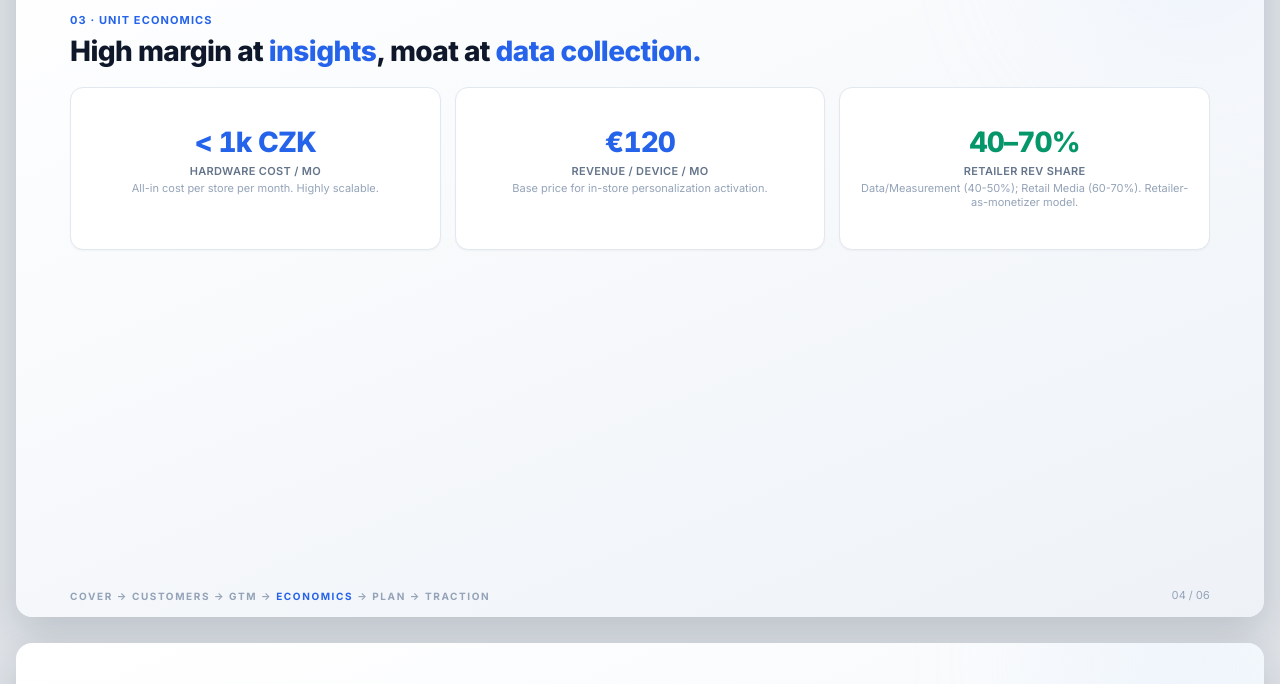
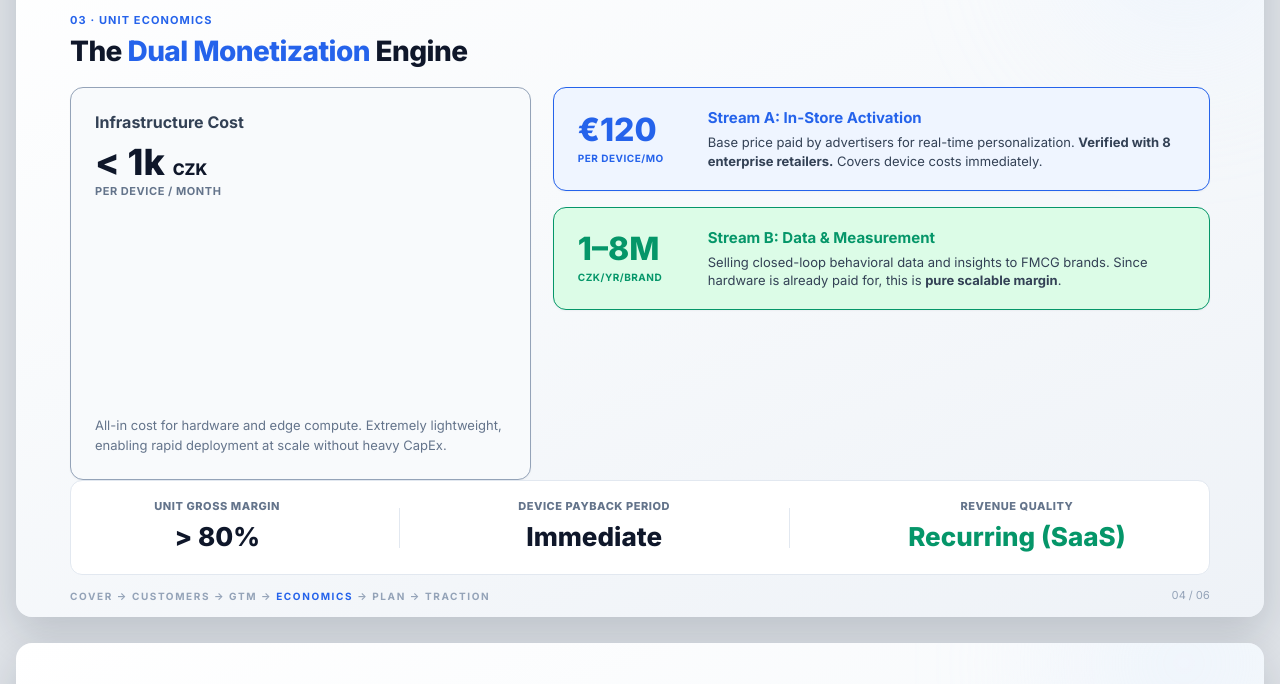
Before and after one commit to Minds-Models/mm-business, a plain HTML site: page decks/marek-sacha-intro-deck-ondra-part.html in a window 1280 px wide. Shown: the part 2303-2987 px from the top of the page. Drawn offline with Linux system fonts and the light colour scheme.

Commit message:
Redesign Unit Economics slide with Dual Monetization Engine

```diff
--- a/decks/marek-sacha-intro-deck-ondra-part.html
+++ b/decks/marek-sacha-intro-deck-ondra-part.html
@@ -201,23 +201,61 @@ svg.i{width:16px; height:16px; flex:none; stroke:currentColor; fill:none; stroke
 <section class="slide">
   <div class="top"><span class="brand"><img src="../brand/logo/logo_mindsmodels-normal-black.png" alt="Minds&Models"></span><span class="meta">Unit Economics</span></div>
   <p class="label">03 · Unit Economics</p>
-  <h2>High margin at <span class="accent">insights</span>, moat at <span class="accent">data collection.</span></h2>
+  <h2>The <span class="accent">Dual Monetization</span> Engine</h2>
 
-  <div class="grid3 mt18" style="align-items: stretch;">
-    <div class="card tile" style="text-align: center; padding: 40px 20px;">
-      <div class="v b">&lt; 1k CZK</div>
-      <div class="k">Hardware Cost / Mo</div>
-      <div class="s">All-in cost per store per month. Highly scalable.</div>
+  <div class="two mt18" style="--l:1; --r:1.6; align-items: stretch;">
+
+    <!-- Cost Column -->
+    <div class="card" style="display:flex; flex-direction:column; padding: 24px; border-color:var(--slate); background:#f8fafc;">
+      <h3 class="big" style="color:var(--ink-2); font-size:16px; margin-bottom:12px;">Infrastructure Cost</h3>
+      <div style="font-size: 36px; font-weight: 800; color: var(--ink); margin-bottom: 4px; line-height:1;">&lt; 1k <span style="font-size:16px;">CZK</span></div>
+      <div style="font-size: 11px; font-weight: 700; text-transform: uppercase; color: var(--muted); letter-spacing: 0.05em; margin-bottom:16px;">per device / month</div>
+      <p style="font-size:13px; color:var(--muted); line-height: 1.5; margin-top:auto;">
+        All-in cost for hardware and edge compute. Extremely lightweight, enabling rapid deployment at scale without heavy CapEx.
+      </p>
     </div>
-    <div class="card tile" style="text-align: center; padding: 40px 20px;">
-      <div class="v c">€120</div>
-      <div class="k">Revenue / Device / Mo</div>
-      <div class="s">Base price for in-store personalization activation.</div>
+
+    <!-- Revenue Columns -->
+    <div style="display:flex; flex-direction:column; gap:16px;">
+
+      <!-- Stream A -->
+      <div class="card" style="display:flex; padding: 20px 24px; gap:20px; align-items:center; border-color:var(--blue); background:var(--blue-soft);">
+        <div style="flex:none; width:110px;">
+          <div style="font-size: 32px; font-weight: 800; color: var(--blue); line-height:1;">€120</div>
+          <div style="font-size: 10px; font-weight: 700; text-transform: uppercase; color: var(--blue); letter-spacing: 0.05em; margin-top:6px;">per device/mo</div>
+        </div>
+        <div style="flex:1;">
+          <h3 class="big" style="color:var(--blue); font-size:15px; margin-bottom:6px;">Stream A: In-Store Activation</h3>
+          <p style="font-size:13px; color:var(--ink-2); line-height: 1.4;">
+            Base price paid by advertisers for real-time personalization. <b>Verified with 8 enterprise retailers.</b> Covers device costs immediately.
+          </p>
+        </div>
+      </div>
+
+      <!-- Stream B -->
+      <div class="card" style="display:flex; padding: 20px 24px; gap:20px; align-items:center; border-color:var(--pos); background:#dcfce7;">
+        <div style="flex:none; width:110px;">
+          <div style="font-size: 32px; font-weight: 800; color: var(--pos); line-height:1;">1–8M</div>
+          <div style="font-size: 10px; font-weight: 700; text-transform: uppercase; color: var(--pos); letter-spacing: 0.05em; margin-top:6px;">CZK/yr/brand</div>
+        </div>
+        <div style="flex:1;">
+          <h3 class="big" style="color:var(--pos); font-size:15px; margin-bottom:6px;">Stream B: Data & Measurement</h3>
+          <p style="font-size:13px; color:var(--ink-2); line-height: 1.4;">
+            Selling closed-loop behavioral data and insights to FMCG brands. Since hardware is already paid for, this is <b>pure scalable margin</b>.
+          </p>
+        </div>
+      </div>
+
     </div>
-    <div class="card tile" style="text-align: center; padding: 40px 20px;">
-      <div class="v g">40–70%</div>
-      <div class="k">Retailer Rev Share</div>
-      <div class="s">Data/Measurement (40-50%); Retail Media (60-70%). Retailer-as-monetizer model.</div>
+  </div>
+
+  <div class="tk mt18">
+    <div class="box i" style="display:flex; justify-content:space-around; padding:18px 24px; align-items:center; background:#fff;">
+      <div style="text-align:center;"><div style="font-size:11px; font-weight:800; text-transform:uppercase; color:var(--muted); letter-spacing:.05em;">Unit Gross Margin</div><div style="font-size:26px; font-weight:800; color:var(--ink); margin-top:4px;">&gt; 80%</div></div>
+      <div style="width:1px; height:40px; background:var(--line);"></div>
+      <div style="text-align:center;"><div style="font-size:11px; font-weight:800; text-transform:uppercase; color:var(--muted); letter-spacing:.05em;">Device Payback Period</div><div style="font-size:26px; font-weight:800; color:var(--ink); margin-top:4px;">Immediate</div></div>
+      <div style="width:1px; height:40px; background:var(--line);"></div>
+      <div style="text-align:center;"><div style="font-size:11px; font-weight:800; text-transform:uppercase; color:var(--muted); letter-spacing:.05em;">Revenue Quality</div><div style="font-size:26px; font-weight:800; color:var(--pos); margin-top:4px;">Recurring (SaaS)</div></div>
     </div>
   </div>
 
```
